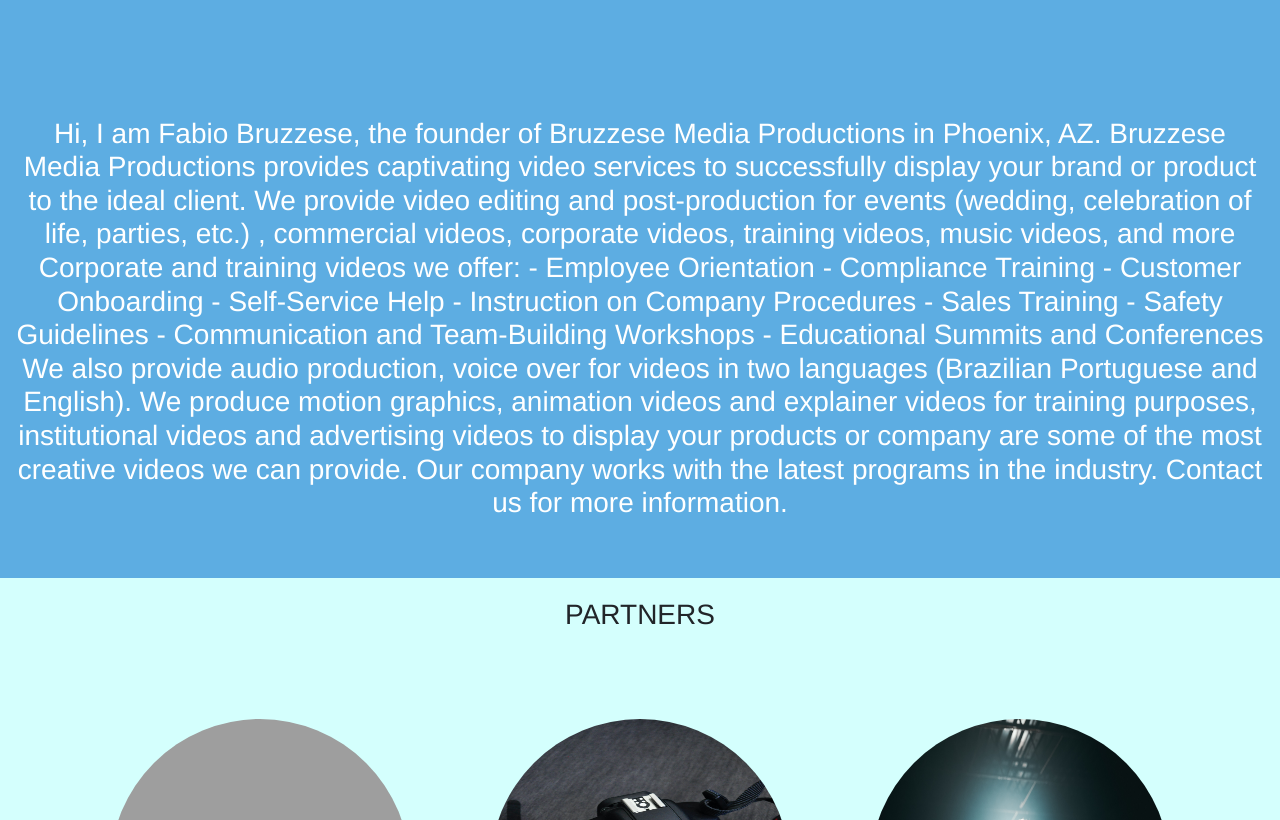
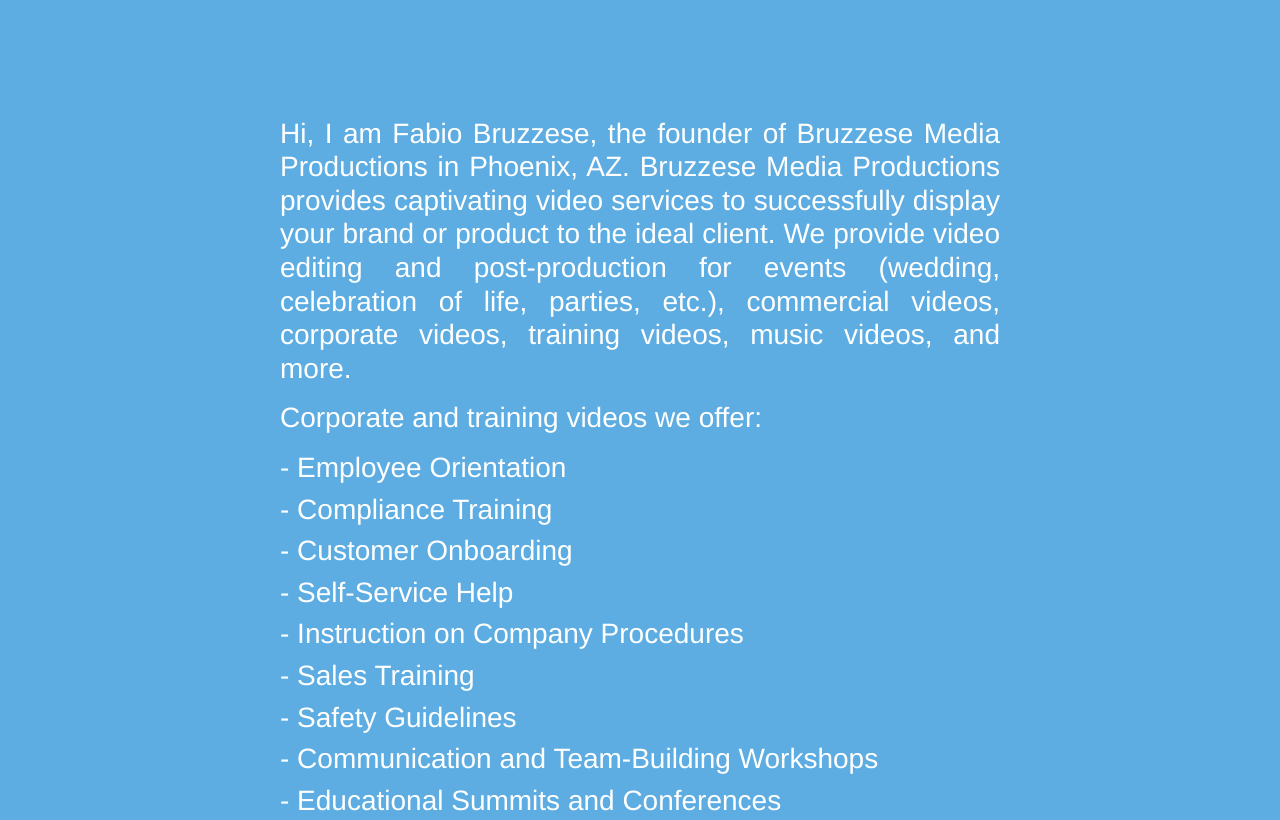
Before and after one commit to fabiobruzzese/Bootstrap, a plain HTML site: page Index.html in a window 1280 px wide. Shown: the part 621-1441 px from the top of the page. Drawn offline with Linux system fonts and the light colour scheme; grey boxes are pictures that could not be loaded.

Commit message:
update the about us text distribution and style

```diff
--- a/CSS/Style.css
+++ b/CSS/Style.css
@@ -11,10 +11,17 @@ body{
 	color: white;
 }
 
+.text-container{
+	max-width:60%;
+	align-content: center;
+	text-align: justify;
+}
+
 .margin{
 	padding-top: 10px;
 	padding-bottom: 50px;
 }
+
 
 .rounded-circle{
 	padding-top: 30px;
--- a/Index.html
+++ b/Index.html
@@ -35,24 +35,29 @@
 			<div class="container-fluid about-us text-center margin">
 				<h3>WHO WE ARE</h3>
 				<img src="img/bmplogo.png" class="rounded-circle" width="500" height="560" alt="">
-				<h3>Hi, I am Fabio Bruzzese, the founder of Bruzzese Media Productions in Phoenix, AZ.
+				<h3 class="text-container container-fluid">Hi, I am Fabio Bruzzese, the founder of Bruzzese Media Productions in Phoenix, AZ.
 Bruzzese Media Productions provides captivating video services to successfully display your brand or product to the ideal client.
 
-We provide video editing and post-production for events (wedding, celebration of life, parties, etc.) , commercial videos, corporate videos, training videos, music videos, and more
+We provide video editing and post-production for events (wedding, celebration of life, parties, etc.), commercial videos, corporate videos, training videos, music videos, and more.</h3><p>
+				</p>
 
-Corporate and training videos we offer:
+					<h3 class="text-container container-fluid">Corporate and training videos we offer:</h3><p>
+				</p>
 
-- Employee Orientation
-- Compliance Training
-- Customer Onboarding
-- Self-Service Help
-- Instruction on Company Procedures
-- Sales Training
-- Safety Guidelines
-- Communication and Team-Building Workshops
-- Educational Summits and Conferences
-
-We also provide audio production, voice over for videos in two languages (Brazilian Portuguese and English).
+				<div>
+					<h3 class= "text-container container-fluid">- Employee Orientation</h3>
+					<h3 class= "text-container container-fluid">- Compliance Training</h3>
+					<h3 class= "text-container container-fluid">- Customer Onboarding</h3>
+					<h3 class= "text-container container-fluid">- Self-Service Help</h3>
+					<h3 class= "text-container container-fluid">- Instruction on Company Procedures</h3>
+					<h3 class= "text-container container-fluid">- Sales Training</h3>
+					<h3 class= "text-container container-fluid">- Safety Guidelines</h3>
+					<h3 class= "text-container container-fluid">- Communication and Team-Building Workshops</h3>
+					<h3 class= "text-container container-fluid">- Educational Summits and Conferences</h3>
+			</div>
+			<p>
+			</p>
+<h3 class="text-container container-fluid">We also provide audio production, voice over for videos in two languages (Brazilian Portuguese and English).
 
 We produce motion graphics, animation videos and explainer videos for training purposes, institutional videos and advertising videos to display your products or company are some of the most creative videos we can provide. Our company works with the latest programs in the industry.
 
```
